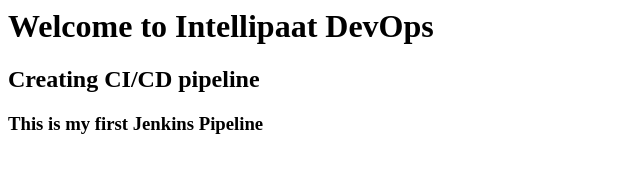
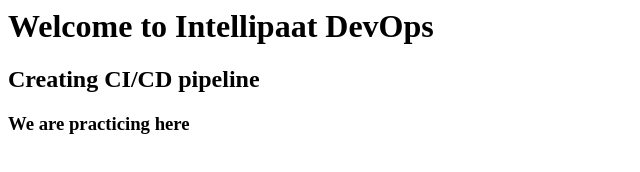
Before and after one commit to annugupta0607/website, a plain HTML site: page index.html in a window 1280 px wide. Shown: the whole page, without its empty margins (0-640 px from the left). Drawn offline with Linux system fonts and the light colour scheme.

Commit message:
commenting

```diff
--- a/index.html
+++ b/index.html
@@ -3,6 +3,6 @@
 	<body>
 		<h1> Welcome to Intellipaat DevOps </h1>
 		<h2> Creating CI/CD pipeline </h2>
-		<h3> This is my first Jenkins Pipeline </h3>
+		<h3> We are practicing here </h3>
 	</body>
 </html>
```
